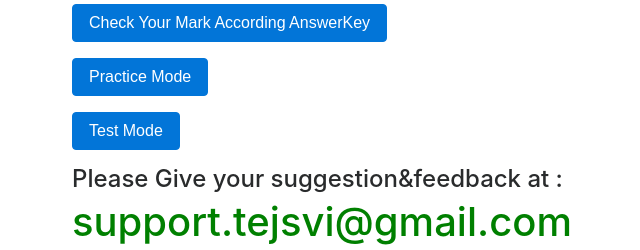
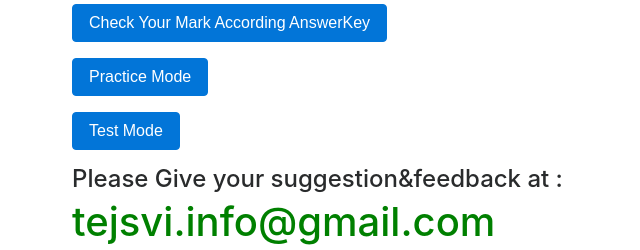
Before and after one commit to docostar/edudoco, a Flask app: page / in a window 1280 px wide. Shown: the part 48-298 px from the top of the page, without its empty margins (13-653 px from the left). Run offline with Flask 2, Linux system fonts and the light colour scheme; parts of the project's set-up code (start-up, migrations or seed data) failed here and were passed over; some libraries are stand-ins or nearby versions.

Commit message:
Visiter counter add& email address changed

```diff
--- a/templates/index.html
+++ b/templates/index.html
@@ -23,7 +23,9 @@
             <button class="btn btn-primary">Test Mode</button>
         </div>
       </form>
-      <footer><h4>Please Give your suggestion&feedback at :<h4><H1 style="color:green"> support.tejsvi@gmail.com</H1>
+
+      <footer><h4>Please Give your suggestion&feedback at :<h4><H1 style="color:green"> tejsvi.info@gmail.com</H1>
               <h1> or Connect us on facebbok:<a href="https://www.facebook.com/Tejsvi-111413263535849">Tejsvi Facebook Page </a> </h1>
+              <div align=center><a href='https://www.counter12.com'>Visiter Count:<img src='https://www.counter12.com/img-776ZbCD7ZABbY4cd-26.gif' border='0' alt='web counter free'></a><script type='text/javascript' src='https://www.counter12.com/ad.js?id=776ZbCD7ZABbY4cd'></script></div>
       </footer>
 {% endblock %}
```
